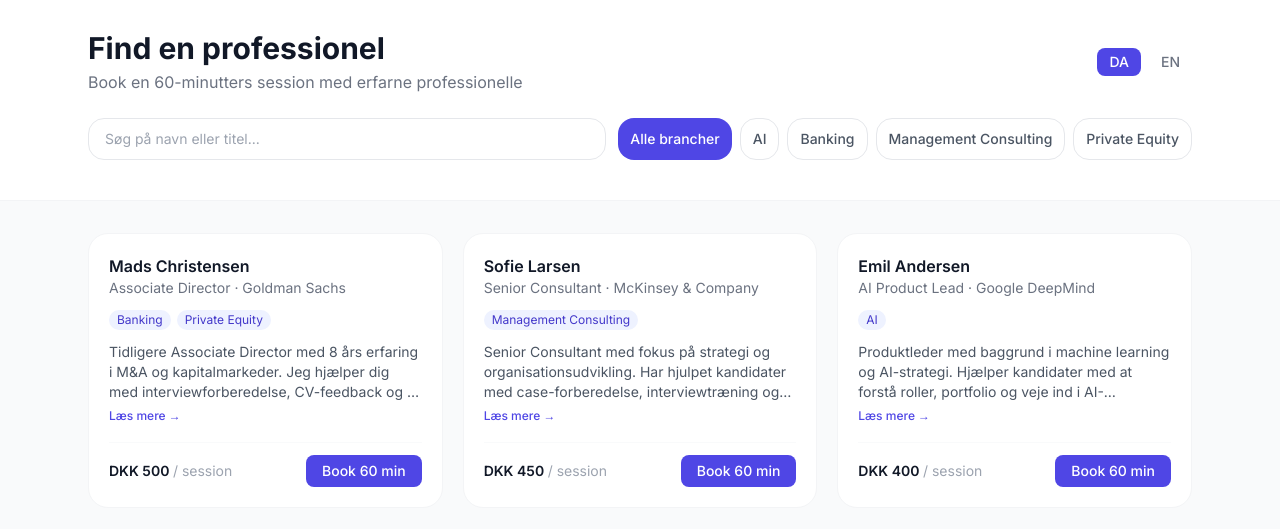
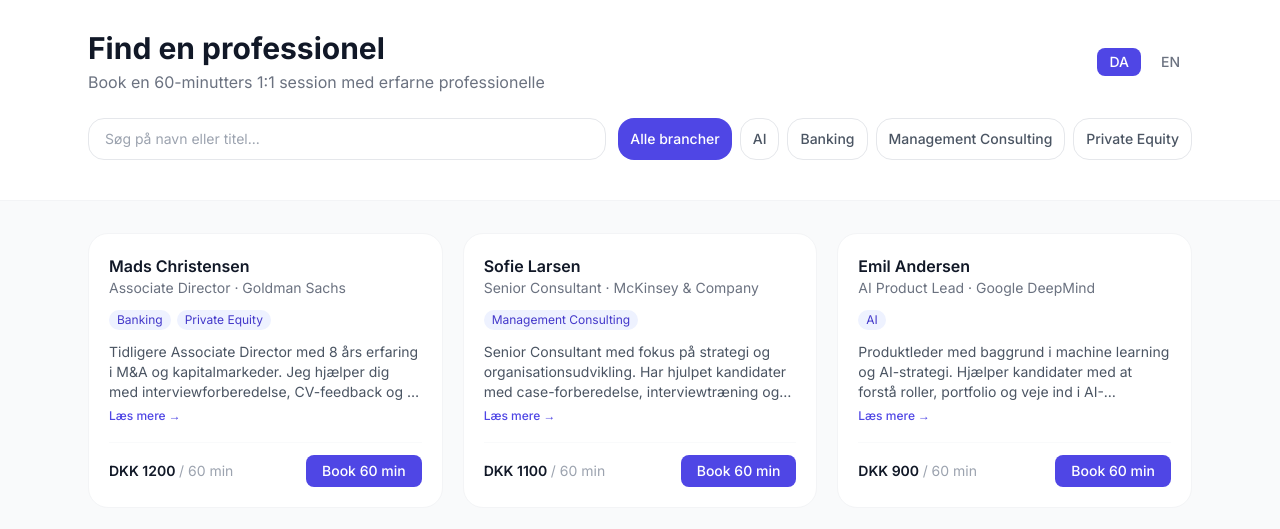
Before and after one commit to mikkelstreet-png/Naetwork, a Next.js app: page /professionals in a window 1280 px wide. Shown: the part 163-692 px from the top of the page. Built offline with nearby package versions, Linux system fonts and the light colour scheme; no server answers; the database is empty.

Commit message:
Align professionals listing with 60 minute pricing

```diff
--- a/app/professionals/page.tsx
+++ b/app/professionals/page.tsx
@@ -24,7 +24,7 @@ const DEMO_PROFESSIONALS: ProfessionalCard[] = [
     title: 'Associate Director',
     company: 'Goldman Sachs',
     industries: ['Banking', 'Private Equity'],
-    price: 500,
+    price: 1200,
     bio: 'Tidligere Associate Director med 8 års erfaring i M&A og kapitalmarkeder. Jeg hjælper dig med interviewforberedelse, CV-feedback og at forstå, hvad der faktisk kræves i investment banking.'
   },
   {
@@ -33,7 +33,7 @@ const DEMO_PROFESSIONALS: ProfessionalCard[] = [
     title: 'Senior Consultant',
     company: 'McKinsey & Company',
     industries: ['Management Consulting'],
-    price: 450,
+    price: 1100,
     bio: 'Senior Consultant med fokus på strategi og organisationsudvikling. Har hjulpet kandidater med case-forberedelse, interviewtræning og karrierevalg.'
   },
   {
@@ -42,7 +42,7 @@ const DEMO_PROFESSIONALS: ProfessionalCard[] = [
     title: 'AI Product Lead',
     company: 'Google DeepMind',
     industries: ['AI'],
-    price: 400,
+    price: 900,
     bio: 'Produktleder med baggrund i machine learning og AI-strategi. Hjælper kandidater med at forstå roller, portfolio og veje ind i AI-industrien.'
   },
 ]
@@ -82,7 +82,7 @@ export default function ProfessionalsPage() {
         title: p.title ?? '',
         company: p.company ?? '',
         industries: p.industries ?? [],
-        price: p.price_dkk ?? 300,
+        price: p.price_dkk ?? 1200,
         bio: p.bio ?? '',
       }))
       setDbProfessionals(mapped)
@@ -102,10 +102,10 @@ export default function ProfessionalsPage() {
 
   const t = {
     heading: locale === 'da' ? 'Find en professionel' : 'Find a professional',
-    subheading: locale === 'da' ? 'Book en 60-minutters session med erfarne professionelle' : 'Book a 60-minute session with experienced professionals',
+    subheading: locale === 'da' ? 'Book en 60-minutters 1:1 session med erfarne professionelle' : 'Book a 60-minute 1:1 session with experienced professionals',
     searchPlaceholder: locale === 'da' ? 'Søg på navn eller titel...' : 'Search by name or title...',
     bookCta: 'Book 60 min',
-    perSession: '/ session',
+    perSession: '/ 60 min',
     noResults: locale === 'da' ? 'Ingen resultater' : 'No results',
     readMore: locale === 'da' ? 'Læs mere →' : 'Read more →',
     showLess: locale === 'da' ? 'Vis mindre ↑' : 'Show less ↑',
```
